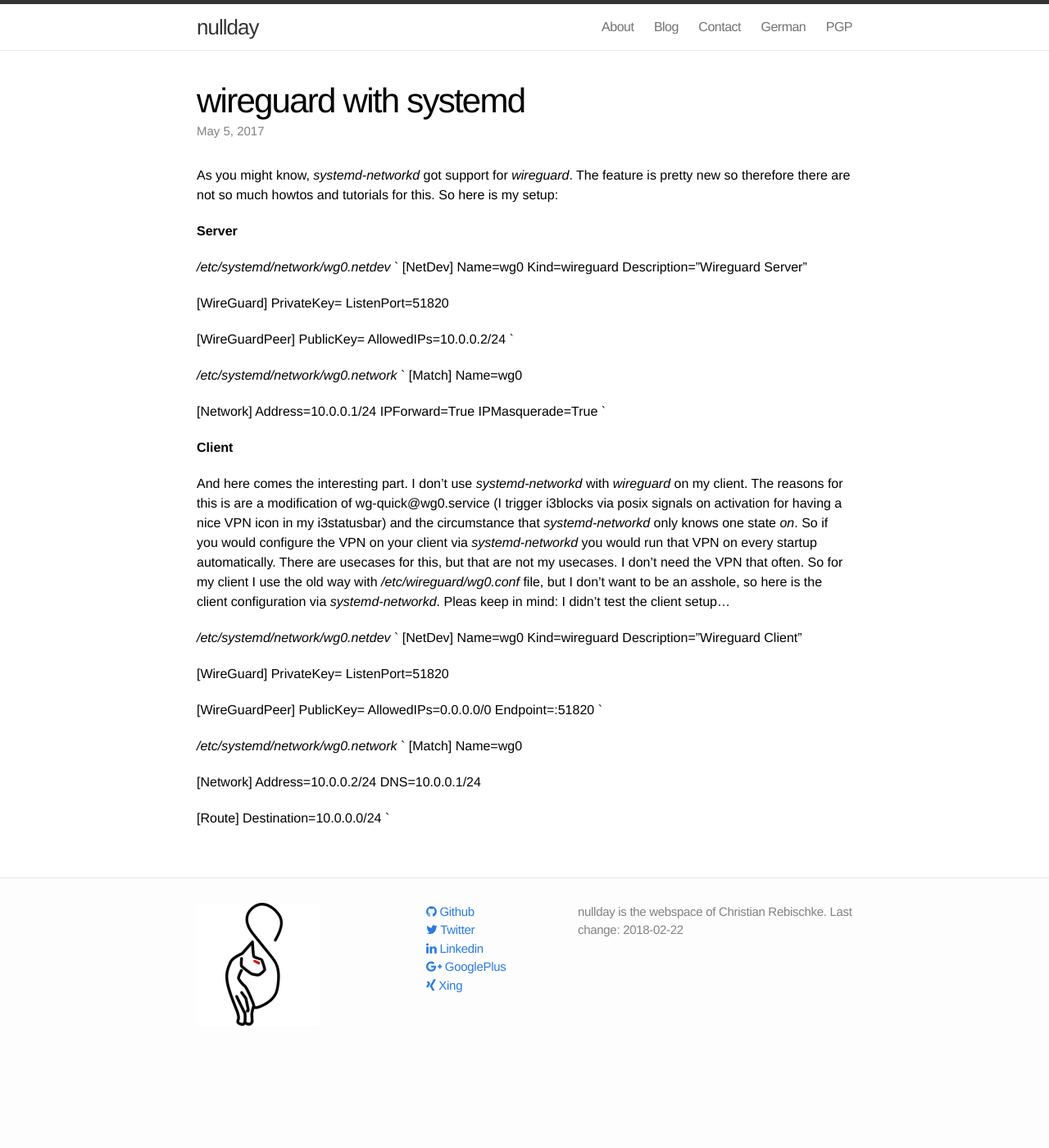
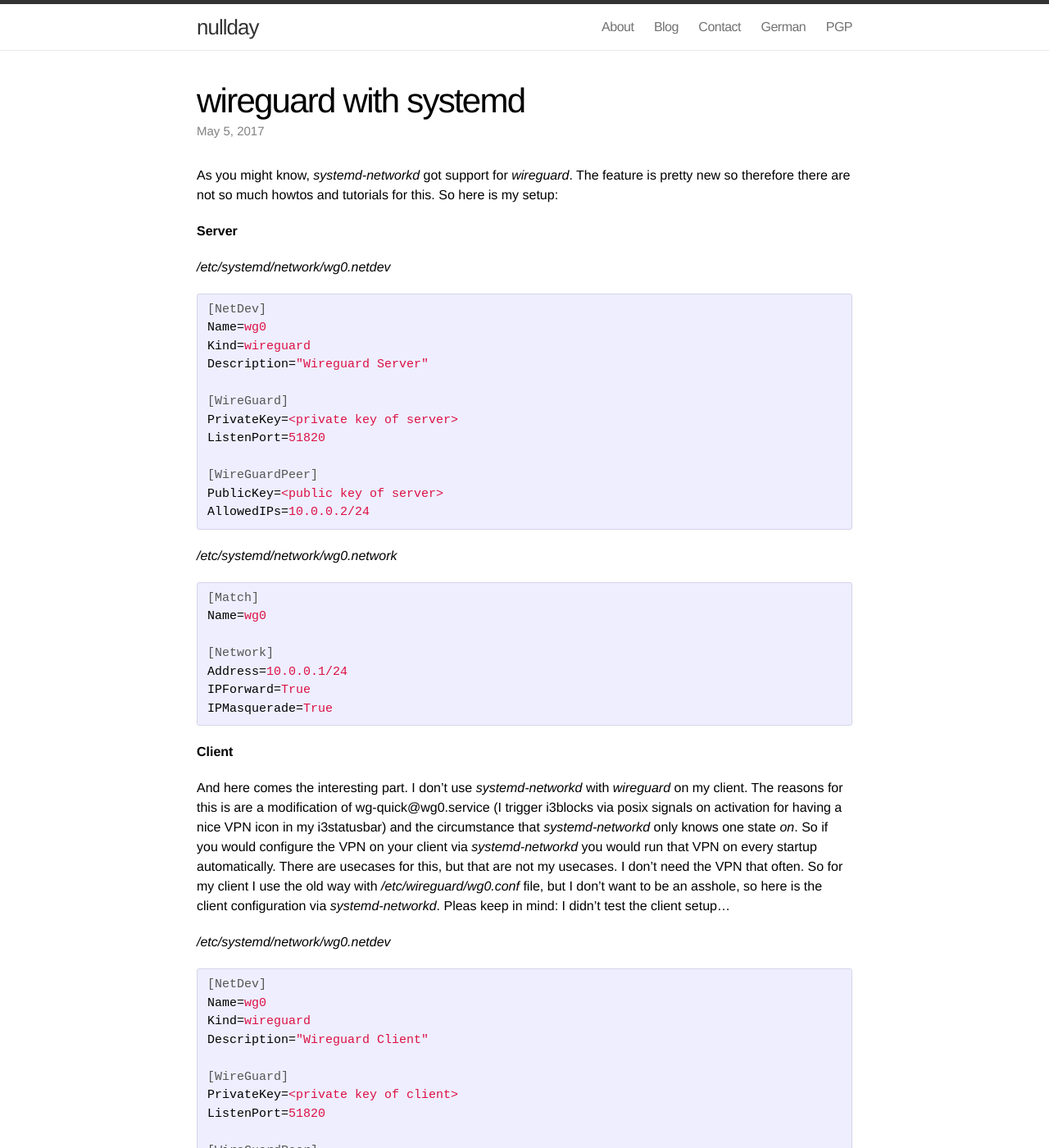
Before and after one commit to shibumi/en.nullday.de, a Jekyll site: the page built from _posts/2018-02-22-wireguard-with-systemd.markdown, in a window 1280 px wide and 1400 px high. Shown: the whole window at 82% size. Built offline with Jekyll 4.4.1, drawn with Linux system fonts in a browser that asks for light colours; nearby versions of some CDN libraries; some of the changed text lies outside the part shown.

Commit message:
fixed highlighting

```diff
--- a/_posts/2018-02-22-wireguard-with-systemd.markdown
+++ b/_posts/2018-02-22-wireguard-with-systemd.markdown
@@ -12,7 +12,7 @@ tutorials for this. So here is my setup:
 **Server**
 
 */etc/systemd/network/wg0.netdev*
-`
+~~~ ini
 [NetDev]
 Name=wg0
 Kind=wireguard
@@ -25,10 +25,10 @@ ListenPort=51820
 [WireGuardPeer]
 PublicKey=<public key of server>
 AllowedIPs=10.0.0.2/24
-`
+~~~
 
 */etc/systemd/network/wg0.network*
-`
+~~~ ini
 [Match]
 Name=wg0
 
@@ -36,7 +36,7 @@ Name=wg0
 Address=10.0.0.1/24
 IPForward=True
 IPMasquerade=True
-`
+~~~
 
 **Client**
 
@@ -53,7 +53,7 @@ an asshole, so here is the client configuration via *systemd-networkd*.
 Pleas keep in mind: I didn't test the client setup...
 
 */etc/systemd/network/wg0.netdev*
-`
+~~~ ini
 [NetDev]
 Name=wg0
 Kind=wireguard
@@ -67,10 +67,10 @@ ListenPort=51820
 PublicKey=<public key of server>
 AllowedIPs=0.0.0.0/0
 Endpoint=<server>:51820
-`
+~~~
 
 */etc/systemd/network/wg0.network*
-`
+~~~ ini
 [Match]
 Name=wg0
 
@@ -80,4 +80,4 @@ DNS=10.0.0.1/24
 
 [Route]
 Destination=10.0.0.0/24
-`
+~~~
```
